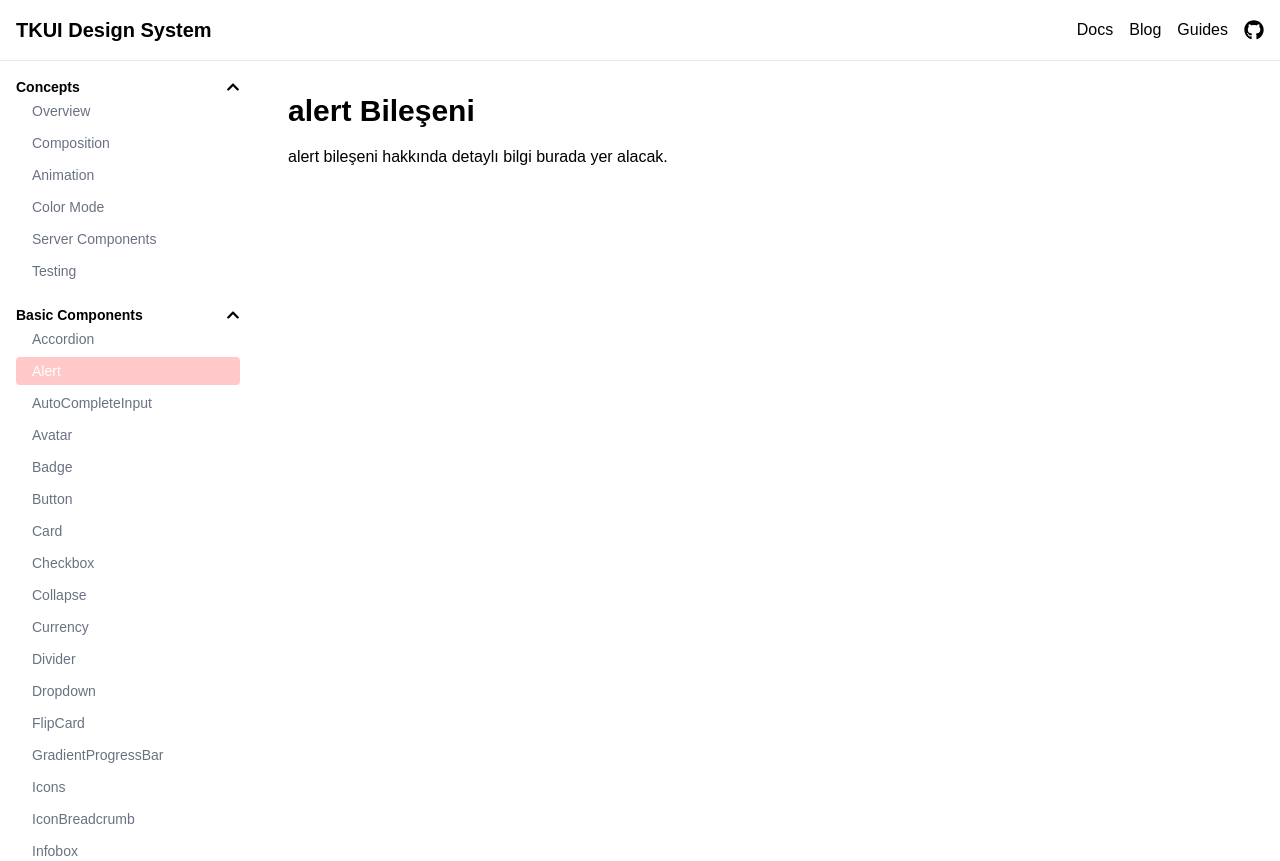
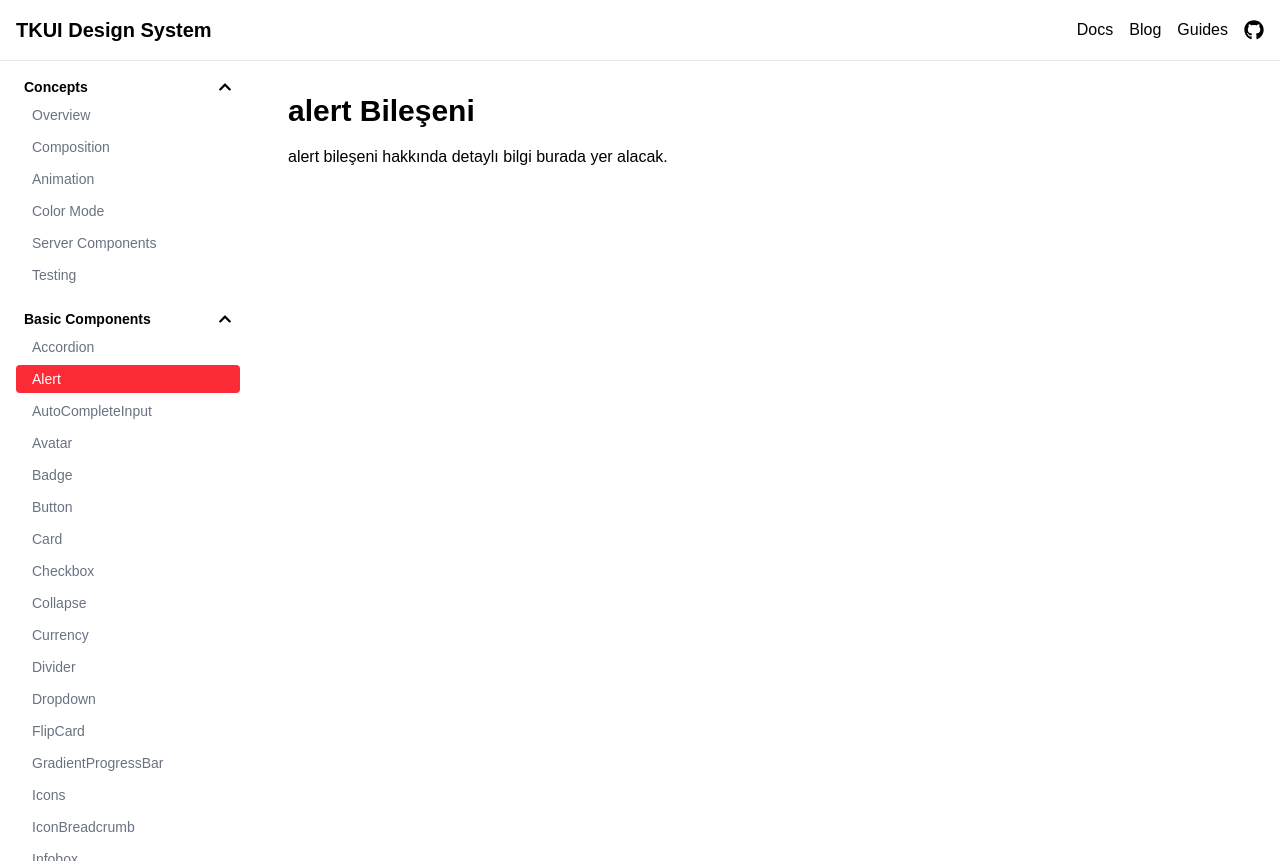
Before and after one commit to dmrfrht/tk-ui-docs, a Next.js app: page /docs/components/basic/alert in a window 1280 px wide. Built offline with nearby package versions, Linux system fonts and the light colour scheme.

Commit message:
Sidebar button renkleri duzenlendi

```diff
--- a/components/SidebarItem.tsx
+++ b/components/SidebarItem.tsx
@@ -14,8 +14,8 @@ const SidebarItem: React.FC<SidebarItemProps> = ({ item }) => {
   const isActive = pathname === item.url;
 
   return (
-    <li key={item.id} className="mb-1">
-      <Link href={item.url} className={`block py-1 px-4 text-sm rounded-sm hover:bg-red-200 hover:cursor-pointer hover:text-white ${isActive ? 'bg-red-200 text-white' : 'text-gray-500'}`}>
+    <li key={item.id} className="mt-1">
+      <Link href={item.url} className={`block py-1 px-4 text-sm rounded-sm hover:bg-red-500 hover:cursor-pointer hover:text-white ${isActive ? 'bg-red-500 text-white' : 'text-gray-500'}`}>
         {item.name}
       </Link>
     </li>
--- a/components/SidebarSection.tsx
+++ b/components/SidebarSection.tsx
@@ -13,7 +13,7 @@ const SidebarSection: React.FC<SidebarSectionProps> = ({ title, items }) => {
   return (
     <div className="mb-4">
       <h2
-        className="text-sm font-bold flex items-center justify-between cursor-pointer"
+        className="text-sm font-bold flex items-center justify-between cursor-pointer px-2"
         onClick={() => setIsOpen(!isOpen)}
       >
         {title}
```
